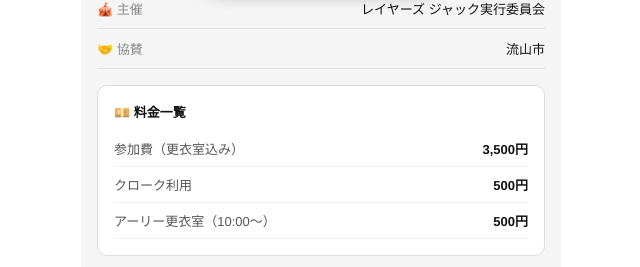
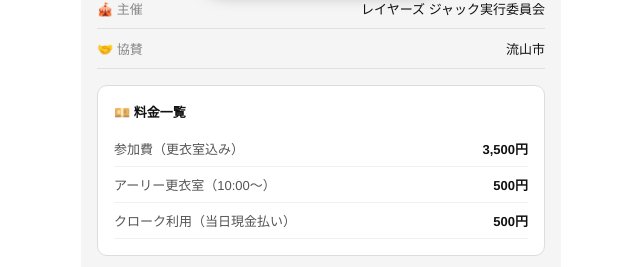
Before and after one commit to LAYERS-JACK/ljc-app, a React (Create React App) app: page / in a window 1280 px wide. Shown: the part 788-1055 px from the top of the page, without its empty margins (319-959 px from the left). Built offline with nearby package versions, Linux system fonts and the light colour scheme.

Commit message:
料金一覧並び替え・クローク現金払い追記

```diff
--- a/src/App.js
+++ b/src/App.js
@@ -125,8 +125,8 @@ export default function App() {
               <div style={{ fontWeight: 700, fontSize: 13, marginBottom: 10 }}>💴 料金一覧</div>
               {[
                 ["参加費（更衣室込み）", "3,500円"],
-                ["クローク利用", "500円"],
                 ["アーリー更衣室（10:00〜）", "500円"],
+                ["クローク利用（当日現金払い）", "500円"],
               ].map(([k, v]) => (
                 <div key={k} style={{ display: "flex", justifyContent: "space-between", padding: "8px 0", borderBottom: "1px solid #f0f0f0", fontSize: 13 }}>
                   <span style={{ color: "#555" }}>{k}</span>
```
